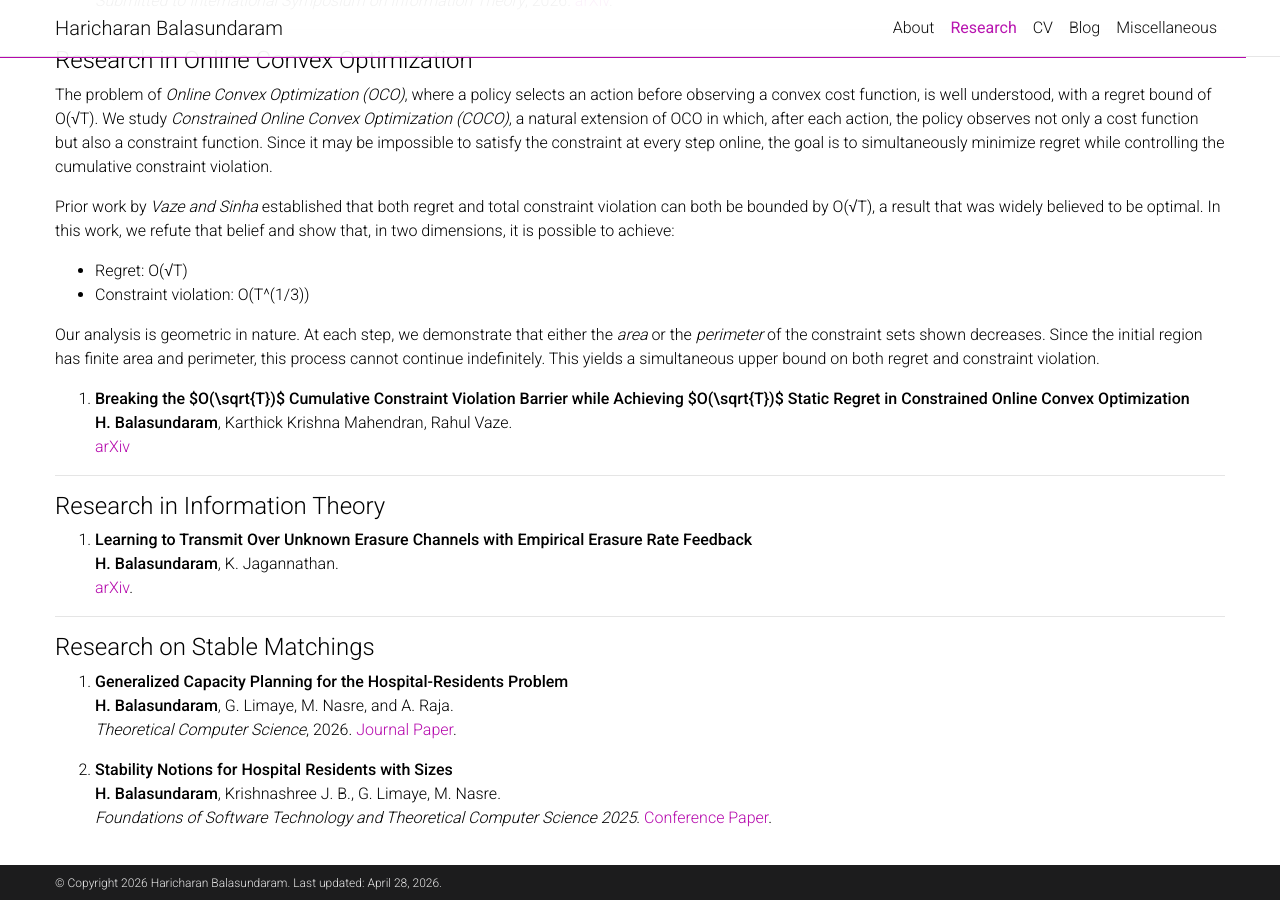
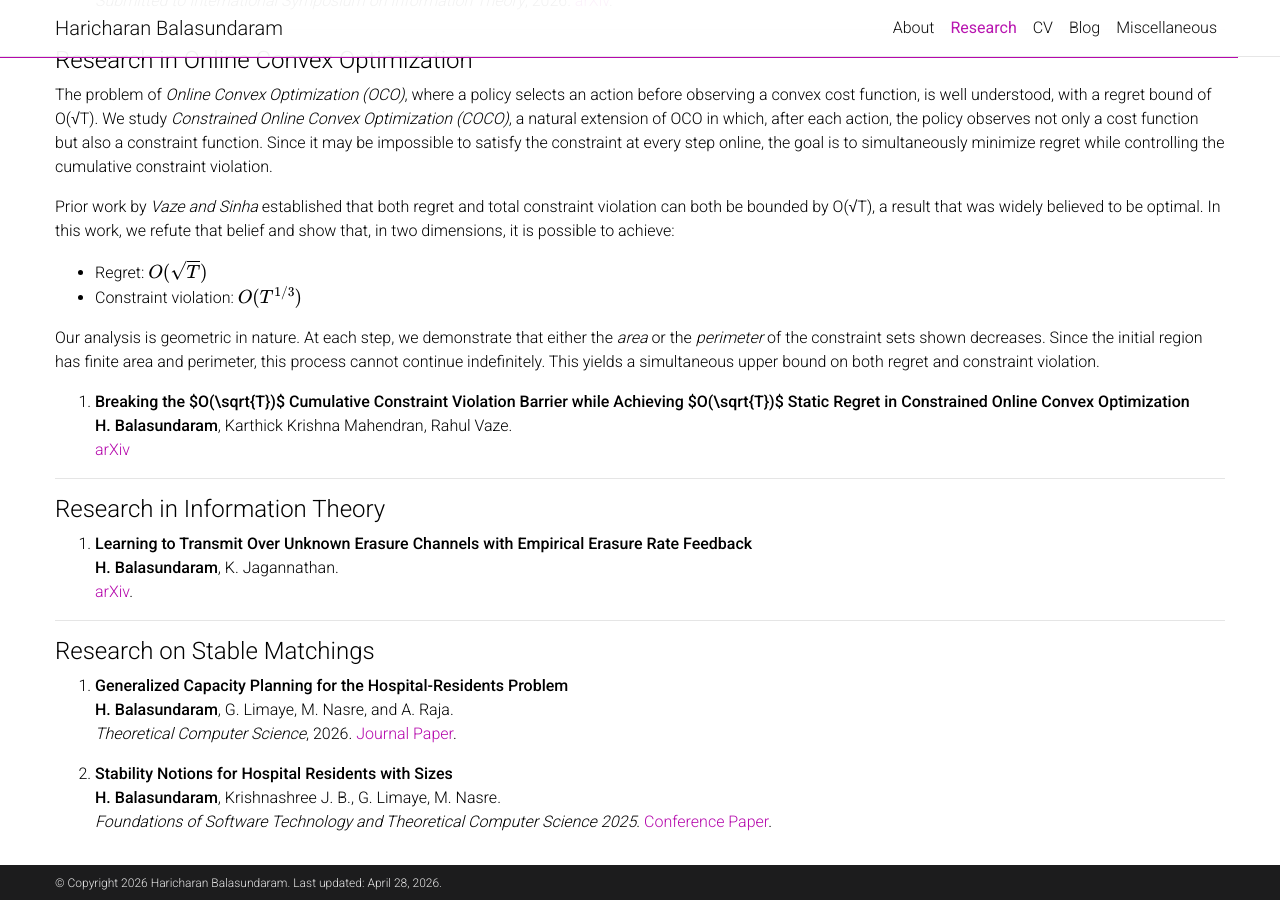
Before and after one commit to Haricharan1212/Haricharan1212.github.io, a Jekyll site: the page built from _pages/research.md, in a window 1280 px wide and 900 px high, scrolled down 585 px. Built offline with Jekyll 4.4.1, drawn with Linux system fonts in a browser that asks for light colours; comment, search, counter and statistics services are not loaded; a style sheet for code colours, icons or effects is not loaded.

Commit message:
Edited Research

```diff
--- a/_pages/research.md
+++ b/_pages/research.md
@@ -32,8 +32,8 @@ In our work, we characterize the *unavoidable estimation error* incurred by the
 The problem of *Online Convex Optimization (OCO)*, where a policy selects an action before observing a convex cost function, is well understood, with a regret bound of O(√T). We study *Constrained Online Convex Optimization (COCO)*, a natural extension of OCO in which, after each action, the policy observes not only a cost function but also a constraint function. Since it may be impossible to satisfy the constraint at every step online, the goal is to simultaneously minimize regret while controlling the cumulative constraint violation.
 
 Prior work by *Vaze and Sinha* established that both regret and total constraint violation can both be bounded by O(√T), a result that was widely believed to be optimal. In this work, we refute that belief and show that, in two dimensions, it is possible to achieve:
-- Regret: O(√T)
-- Constraint violation: O(T^(1/3))
+- Regret: $$O(\sqrt{T})$$
+- Constraint violation: $$O(T^{1/3})$$
 
 Our analysis is geometric in nature. At each step, we demonstrate that either the *area* or the *perimeter* of the constraint sets shown decreases. Since the initial region has finite area and perimeter, this process cannot continue indefinitely. This yields a simultaneous upper bound on both regret and constraint violation.
 
```
